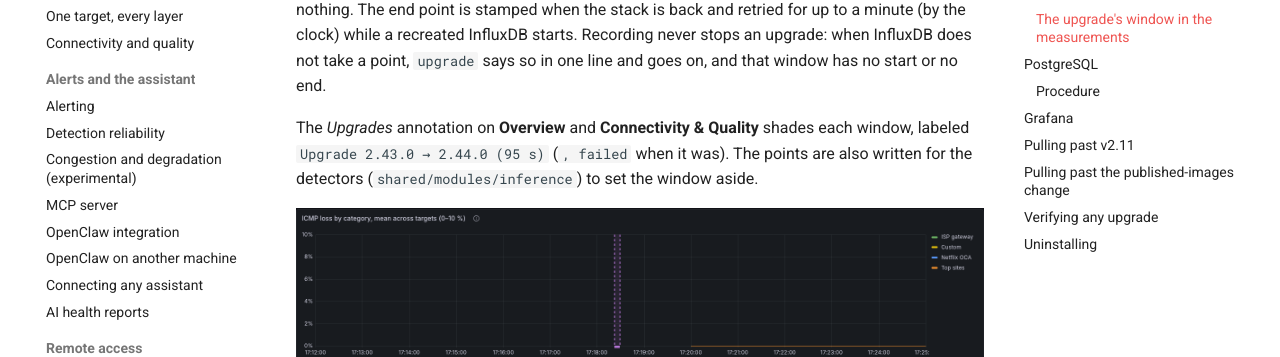
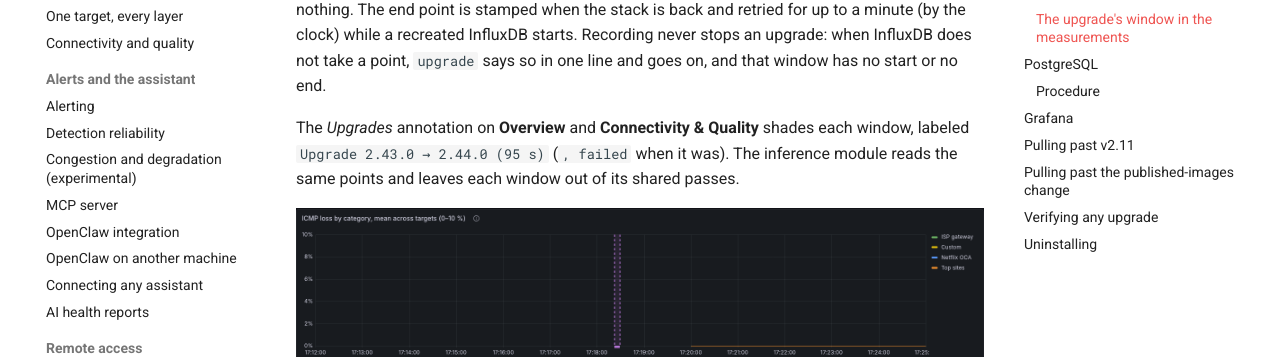
Before and after one commit to estcarisimo/smoking-pi, an MkDocs documentation site: the page built from docs/upgrades.md, in a window 1280 px wide and 900 px high, scrolled down 1886 px. Shown: the part 116-473 px from the top of the window. Built offline with MkDocs 1.6.1 and Material for MkDocs 9.7.7, drawn with Linux system fonts in a browser that asks for light colours; comment, search, counter and statistics services are not loaded.

Commit message:
docs(upgrades): the inference module reads the upgrade window now (#399)
Co-Authored-By: Claude Opus 5.5 <noreply@anthropic.com>

```diff
--- a/docs/upgrades.md
+++ b/docs/upgrades.md
@@ -87,8 +87,8 @@ has no start or no end.
 
 The *Upgrades* annotation on **Overview** and **Connectivity & Quality**
 shades each window, labeled `Upgrade 2.43.0 → 2.44.0 (95 s)` (`, failed`
-when it was). The points are also written for the detectors
-(`shared/modules/inference`) to set the window aside.
+when it was). The inference module reads the same points
+and leaves each window out of its shared passes.
 
 ![The Upgrades region on Connectivity & Quality: a 7-second same-version upgrade on a staging Pi, between the two dotted lines](img/upgrade-window.png)
 
```
Also changed, not shown: 1 other file.
